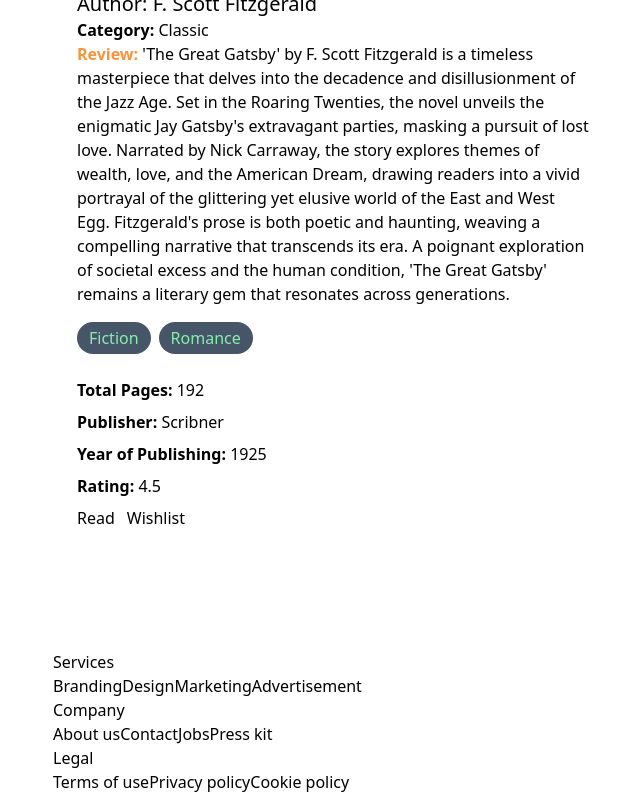
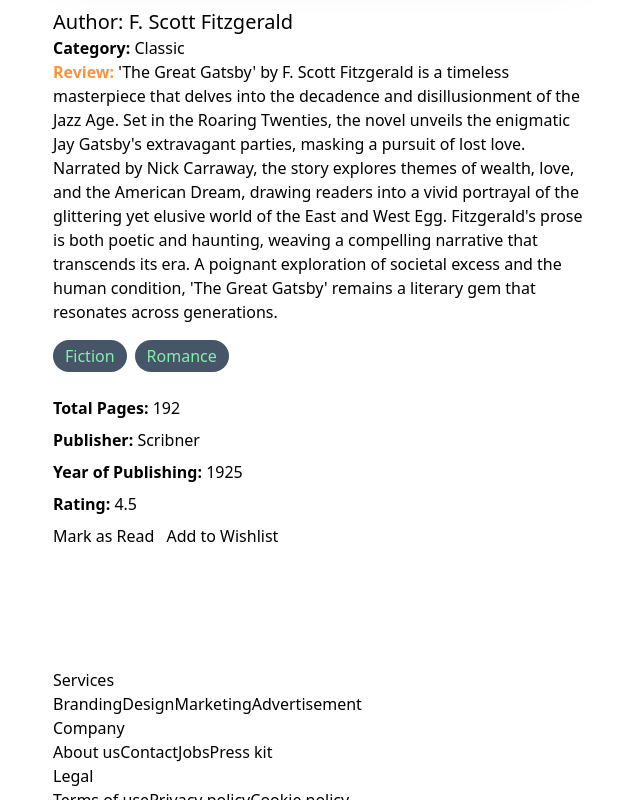
Before and after one commit to almamuntmn/boipoka-website, a React (Vite) app: page /books/1 in a window 1280 px wide. Shown: the part 726-1526 px from the top of the page, without its empty margins (51-691 px from the left). Built offline with nearby package versions, Linux system fonts and the light colour scheme.

Commit message:
book details

```diff
--- a/src/Component/BookDetails/BookDetails.jsx
+++ b/src/Component/BookDetails/BookDetails.jsx
@@ -1,5 +1,6 @@
 import React from 'react';
 import { useLoaderData, useParams } from 'react-router-dom';
+import { addtoStoredReadList } from '../../Utility/addToDb';
 
 const BookDetails = () => {
     const { bookId } = useParams();
@@ -7,12 +8,16 @@
     const data = useLoaderData();
 
     const book = data.find(item => item.bookId === id);
-    console.log(data, book);
 
     const { bookName, image, author, tags, category, review, totalPages, publisher, yearOfPublishing, rating } = book || {};
 
+    const handleMarkAsRead = (id) => {
+        // Implement the logic to mark the book as read
+        addtoStoredReadList(id);
+    }
+
     return (
-        <div className="hero min-h-screen mb-20 px-4 md:px-8 lg:px-16">
+        <div className="hero min-h-screen mb-20 px-4 md:px-8 lg:px-10">
             <div className="hero-content flex-col lg:flex-row gap-6 md:gap-10 items-start">
                 <img
                     src={image}
@@ -50,8 +55,8 @@
 
                     <div className="divider"></div>
                     <div className="flex flex-col sm:flex-row gap-3">
-                        <button className="btn btn-outline btn-success w-full sm:w-auto">Read</button>
-                        <button className="btn btn-info w-full sm:w-auto">Wishlist</button>
+                        <button className="btn btn-outline btn-success w-full sm:w-auto" onClick={() => handleMarkAsRead(id)}>Mark as Read</button>
+                        <button className="btn btn-info w-full sm:w-auto">Add to Wishlist</button>
                     </div>
                 </div>
             </div>
--- /dev/null
+++ b/src/Utility/addToDb.js
@@ -0,0 +1,16 @@
+const getStoredReadList = () => {
+    const storedlist = localStorage.getItem('readList');
+    return storedlist ? JSON.parse(storedlist) : [];
+
+}
+
+const addtoStoredReadList = (id) => {
+const storedlist = getStoredReadList();
+if (storedlist.includes(id)) {
+    return;
+}
+storedlist.push(id);
+localStorage.setItem('readList', JSON.stringify(storedlist));
+}
+
+export { getStoredReadList, addtoStoredReadList };
--- a/src/main.jsx
+++ b/src/main.jsx
@@ -23,7 +23,7 @@
       {
         path: '/books/:bookId',
         element: <BookDetails></BookDetails>,
-        loader: () => fetch('/public/booksData.json')
+        loader: () => fetch('/booksData.json')
       }
     ]
   },
```
